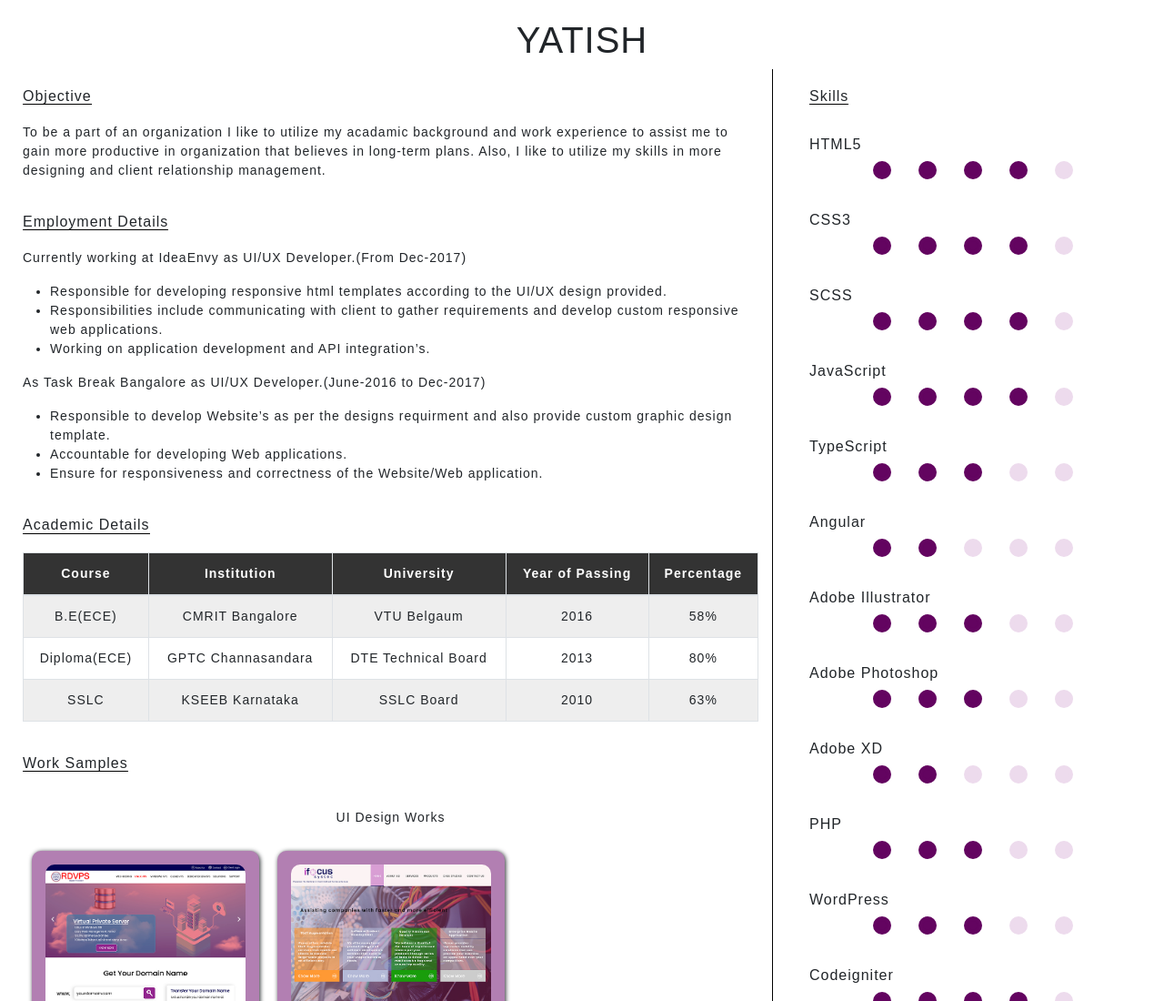
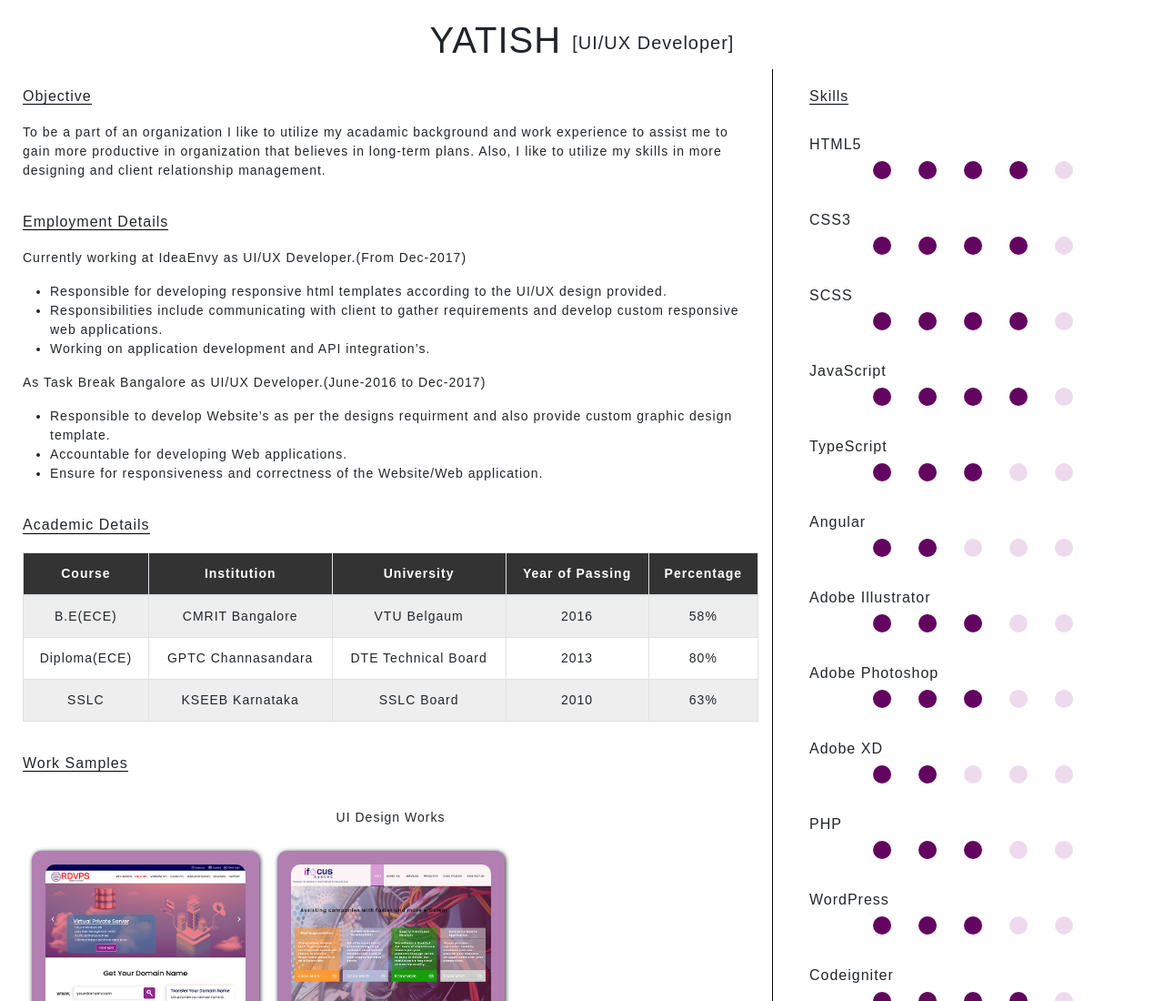
Before and after one commit to yatishpro/portfolio, a website: page index.html in a window 1280 px wide. Shown: the top 1100 px of the page at 91% size. Drawn offline with Linux system fonts and the light colour scheme.

Commit message:
"designation update"
By Yatish

```diff
--- a/index.html
+++ b/index.html
@@ -17,7 +17,7 @@
     <div class="container-fluid">
       <div class="row">
         <div class="col-md-12">
-          <h1 class="portfolio-name">YATISH</h1>
+          <h1 class="portfolio-name">YATISH <span>[UI/UX Developer]</span></h1>
         </div>
       </div>
     </div>
```
Also changed, not shown: assets/css/main.css (+1 -1 lines).
